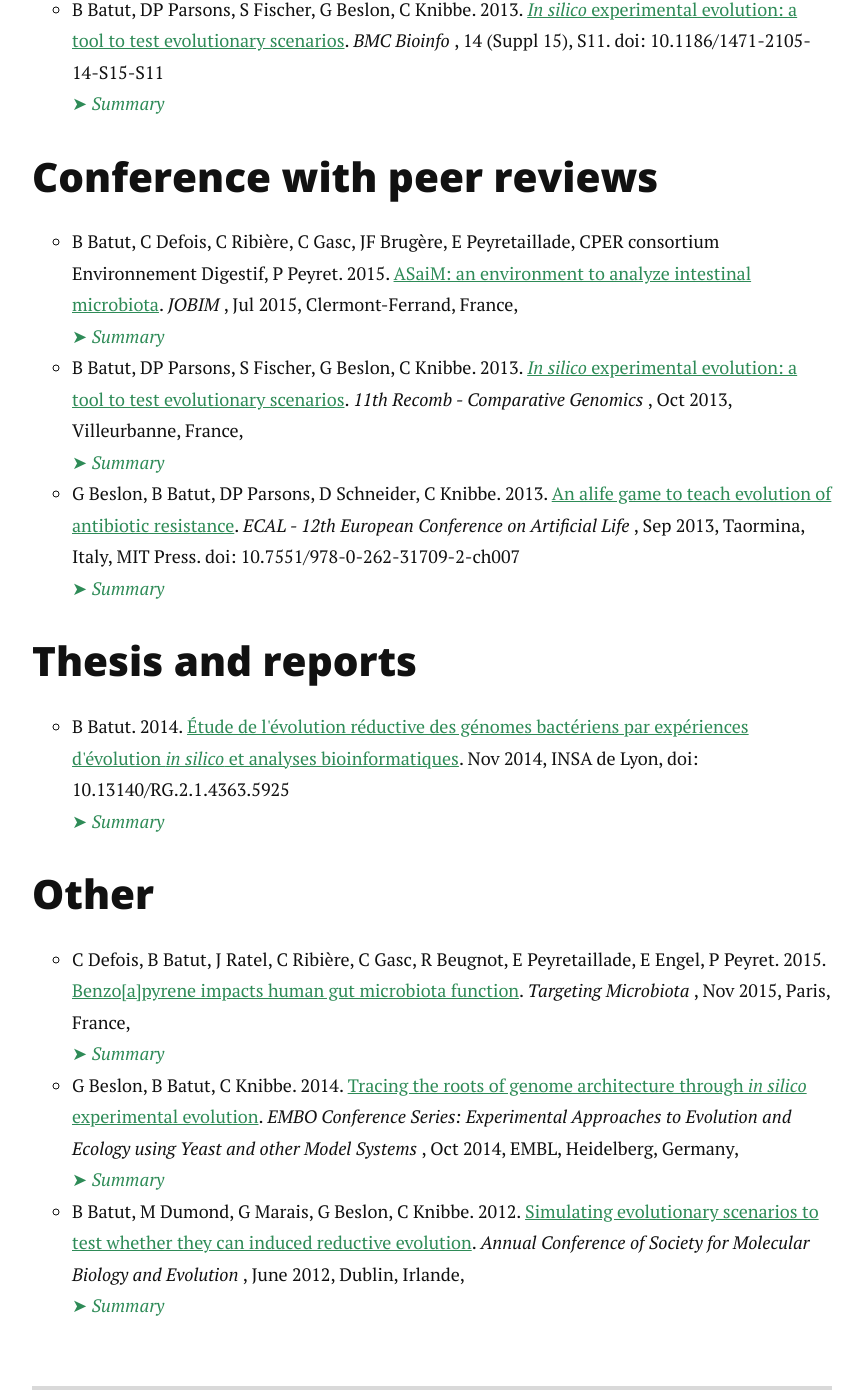
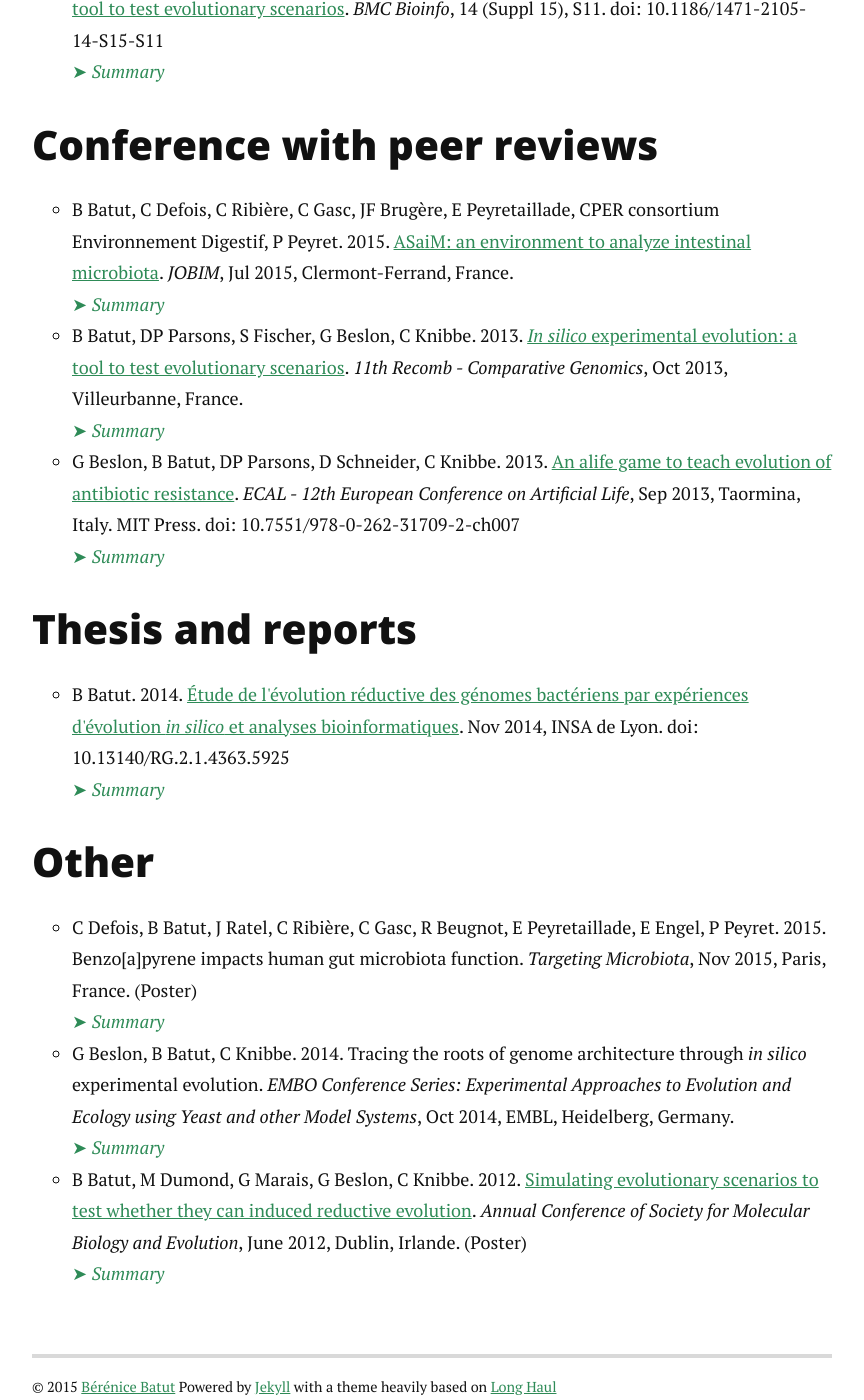
Before and after one commit to bebatut-research/bebatut-research.github.io, a Jekyll site: the page built from publications.md, in a window 1280 px wide and 1400 px high, scrolled down 672 px. Shown: the whole window, without its empty margins (208-1072 px from the left). Built offline with Jekyll 4.4.1, drawn with Linux system fonts in a browser that asks for light colours; nearby versions of some CDN libraries; Markdown is read by kramdown in place of the engine named in the settings; some of the changed text lies outside the part shown.

Commit message:
Add condition on link, add type and format

```diff
--- a/publications.md
+++ b/publications.md
@@ -5,36 +5,53 @@ title: Publications
 
 # Publications
 
-[Scholar profile](https://scholar.google.fr/citations?user=q5GpTJYAAAAJ&hl=fr)
-
-Bibtex? Google scholar link?
+You can find my publications below and in a [bibtex file](assets/files/berenice_batut_ref.bib).
+And you may also have a look at my
+[ResearchGate](https://www.researchgate.net/profile/{{ site.social.researchgate }})
+and [Google Scholar](https://scholar.google.fr/citations?user=q5GpTJYAAAAJ&hl=fr)
+profiles.
 
 ---
 
 <ul class="publications">
   {% for data in site.data.publications %}
-  <h2 class="title">{{ data.type }}</h2>
+    <h2 class="title">{{ data.type }}</h2>
 
-  <ul class="publications-by-type {{ data.type }}">
-    {% for publi in data.publications %}
-      <li class="publi">
-        <div class="publi-description">
-          {{ publi.authors}}. {{ publi.year}}. <a href="{{ publi.link }}">{{ publi.title }}</a>.
-          {% if publi.journal %} <em> {{ publi.journal }} </em>,{% endif %}
-          {% if publi.conf %} <em> {{ publi.conf }} </em>,{% endif %}
-          {% if publi.when %} {{ publi.when }},{% endif %}
-          {% if publi.at %} {{ publi.at }},{% endif %}
-          {% if publi.ref %}{{ publi.ref }}.{% endif %}
-          {% if publi.doi %} doi: {{ publi.doi }}{% endif %}
-        </div>
-        <div class="toggle">
-          <a class="toggler">&#10148; <em>Summary</em></a>
-          <p class="publi-summary toggled">
-            {{ publi.summary }}
-          </p>
-        </div>
-      </li>
-    {% endfor %}
-  </ul>
+    <ul class="publications-by-type {{ data.type }}">
+      {% for publi in data.publications %}
+        <li class="publi">
+          <div class="publi-description">
+            {{ publi.authors}}. {{ publi.year}}.
+
+            {% if publi.link %}
+              <a href="{{ publi.link }}">{{ publi.title }}</a>.
+            {% else %}
+              {{ publi.title }}.
+            {% endif %}
+
+            {% if publi.journal %} <em>{{ publi.journal }}</em>,{% endif %}
+
+            {% if publi.conf %} <em>{{ publi.conf }}</em>,{% endif %}
+
+            {% if publi.when %} {{ publi.when }},{% endif %}
+
+            {% if publi.at %} {{ publi.at }}.{% endif %}
+
+            {% if publi.ref %}{{ publi.ref }}.{% endif %}
+
+            {% if publi.doi %} doi: {{ publi.doi }}{% endif %}
+
+            {% if publi.type %}({{ publi.type }}){% endif %}
+          </div>
+
+          <div class="toggle">
+            <a class="toggler">&#10148; <em>Summary</em></a>
+            <p class="publi-summary toggled">
+              {{ publi.summary }}
+            </p>
+          </div>
+        </li>
+      {% endfor %}
+    </ul>
   {% endfor %}
 </ul>
```
